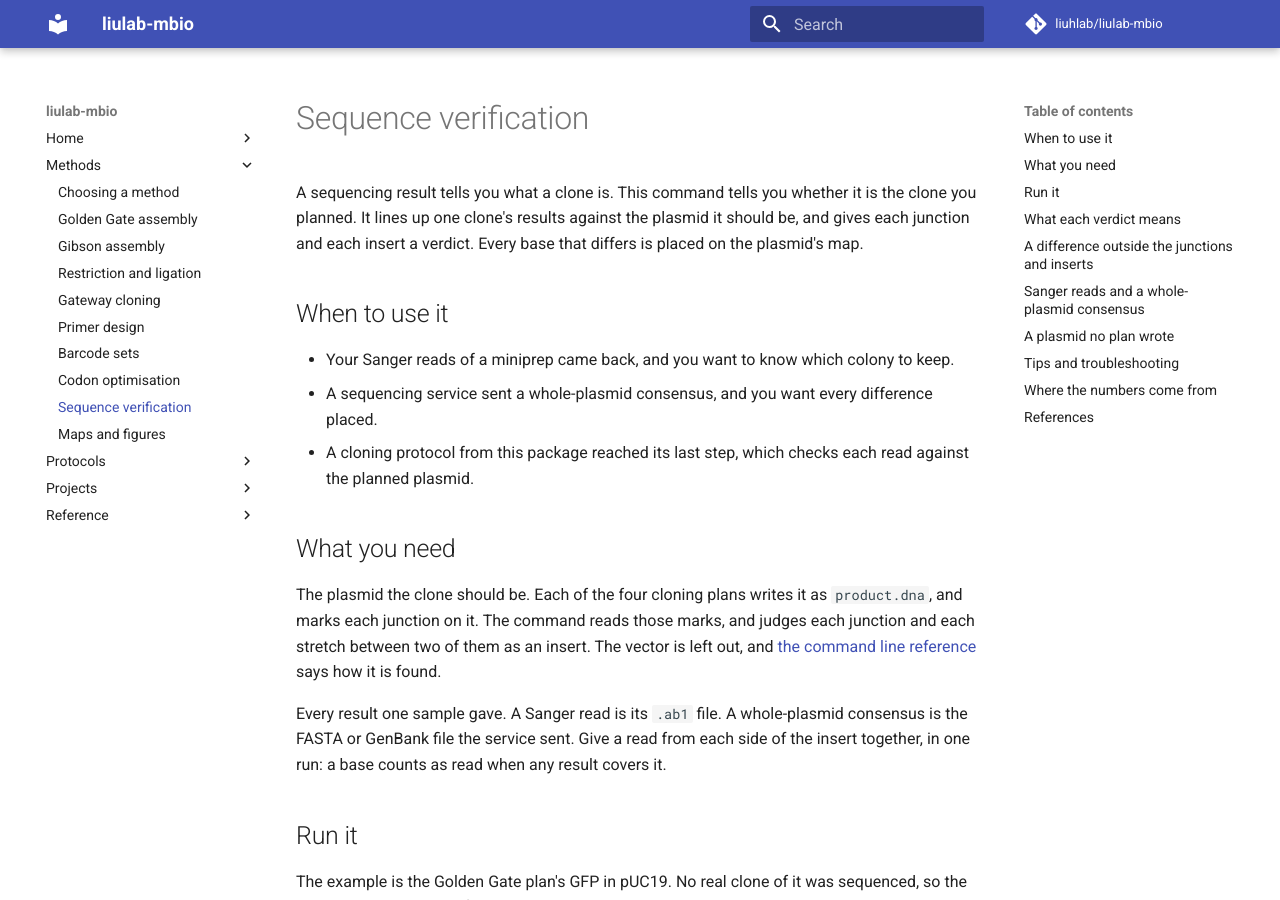
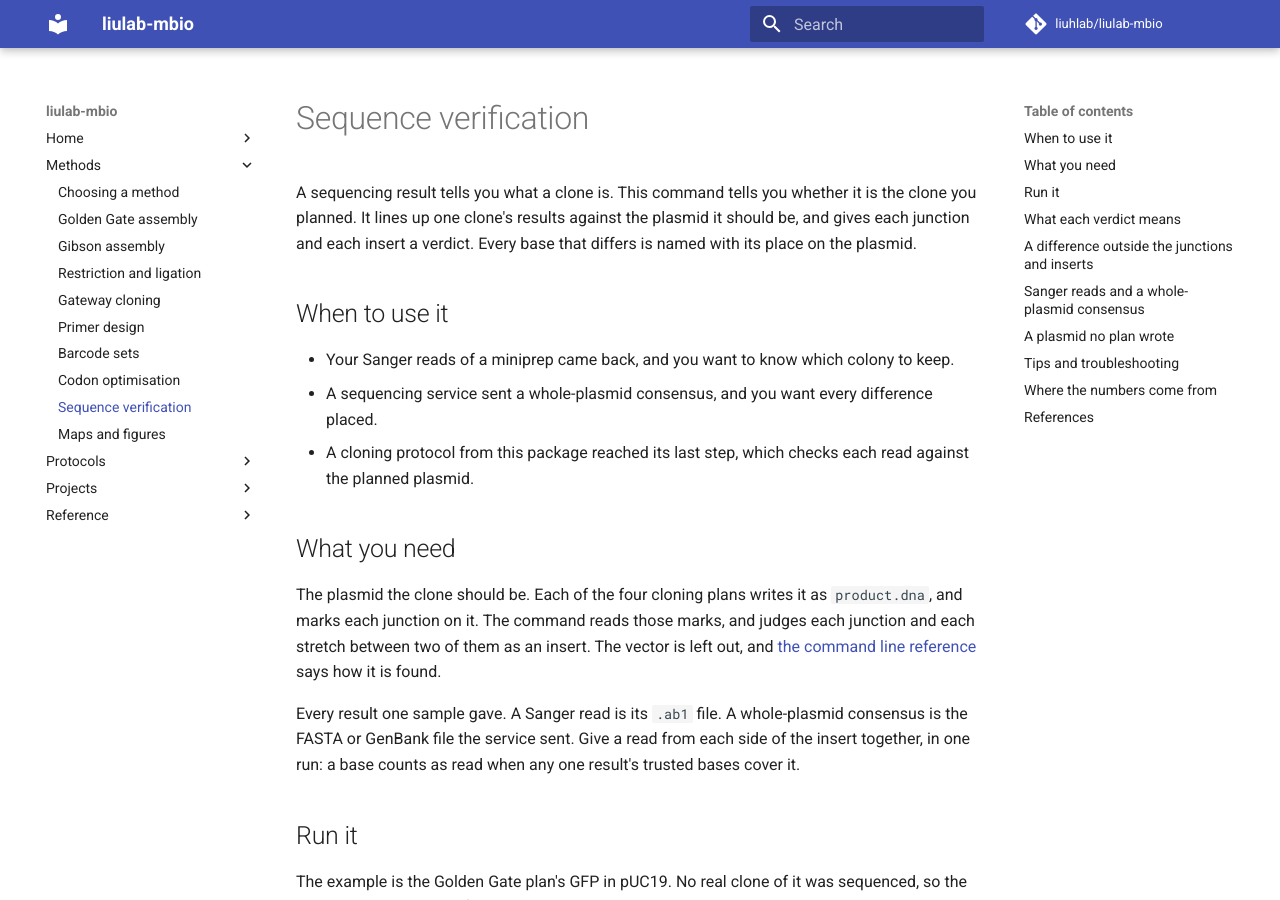
Before and after one commit to liuhlab/liulab-mbio, an MkDocs documentation site: the page built from docs/methods/sequence-verification.md, in a window 1280 px wide and 900 px high. Built offline with MkDocs 1.6.1 and Material for MkDocs 9.7.7, drawn with Linux system fonts in a browser that asks for light colours; comment, search, counter and statistics services are not loaded; some of the changed text lies outside the part shown.

Commit message:
Give the page's warn row its depth clause, and the skill both backbone cases
From the review: the page's verdict table now matches the skill's, and the
skill names the stretch a junction holding base 0 closes. The consensus
builder takes a feature across the origin by one modulo. The product-link
test asserts the files the protocol names, which rendering already links.
The page says a mixed base read clean elsewhere warns, and regions()'s
docstring wraps.

Co-Authored-By: Claude Opus 5.5 <noreply@anthropic.com>

```diff
--- a/docs/methods/sequence-verification.md
+++ b/docs/methods/sequence-verification.md
@@ -2,7 +2,8 @@
 
 A sequencing result tells you what a clone is. This command tells you whether it is the clone
 you planned. It lines up one clone's results against the plasmid it should be, and gives each
-junction and each insert a verdict. Every base that differs is placed on the plasmid's map.
+junction and each insert a verdict. Every base that differs is named with its place on the
+plasmid.
 
 ## When to use it
 
@@ -20,7 +21,7 @@ stretch between two of them as an insert. The vector is left out, and
 
 Every result one sample gave. A Sanger read is its `.ab1` file. A whole-plasmid consensus is the
 FASTA or GenBank file the service sent. Give a read from each side of the insert together, in
-one run: a base counts as read when any result covers it.
+one run: a base counts as read when any one result's trusted bases cover it.
 
 ## Run it
 
@@ -69,7 +70,7 @@ with 1.
 | --- | --- |
 | pass | every base was read, and none differs from the plan |
 | fail | a base differs and every read covering it agrees, or the base or the whole sample is mixed |
-| warn | two reads disagree with each other at one base |
+| warn | two reads disagree with each other at one base, or more than 10 reads but fewer than 20 stand behind one |
 | no verdict | part of it went unread, and nothing failed |
 
 A clone is verified only when every junction and every insert passes. Nothing failing is not
```
Also changed, not shown: other parts of docs/methods/sequence-verification.md (+2 -1 lines), skills/sequence-verify/SKILL.md (+2 -2 lines), 3 other files.
